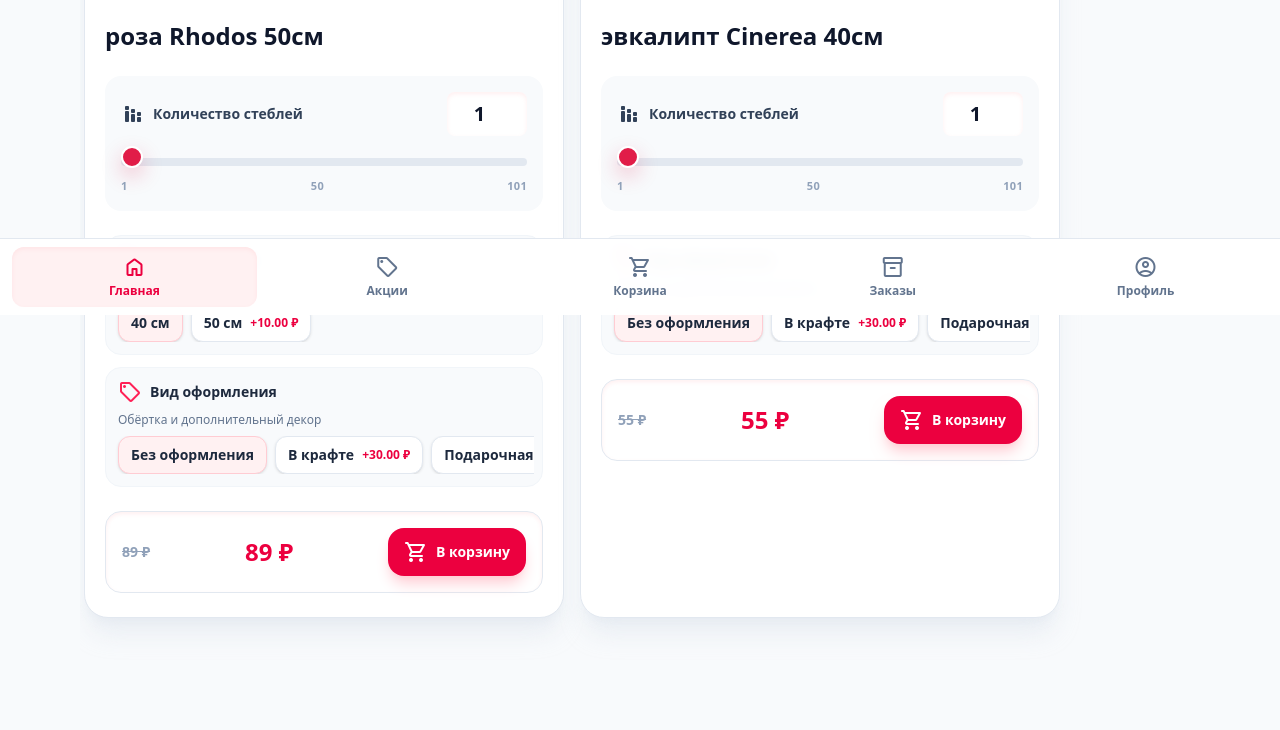
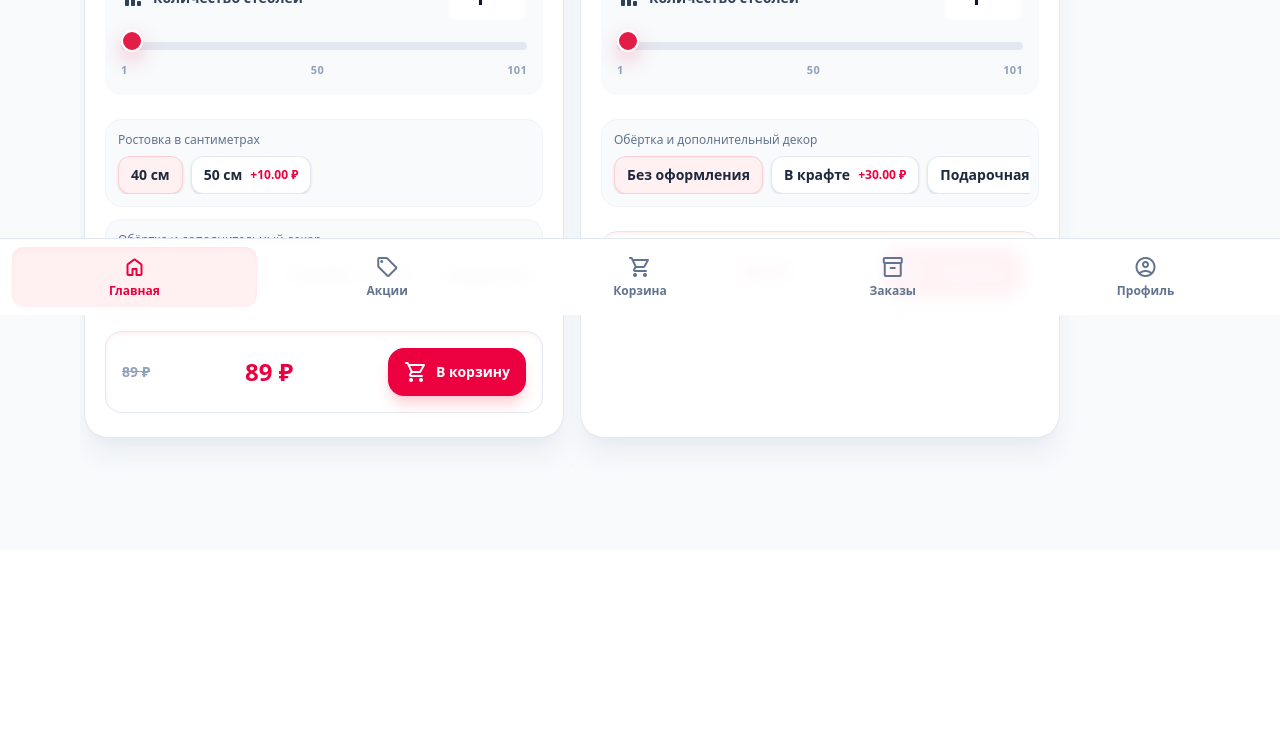
Before and after one commit to uran124/bunch, a PHP site: page / in a window 1280 px wide. Shown: the part 485-1215 px from the top of the page. After the commit the page ends 944 px from the top, so only its background shows below. Run offline with PHP 8.4, Linux system fonts and the light colour scheme; data comes from the database, SQL or seed files in the repository.

Commit message:
Update home.php

```diff
--- a/app/views/home.php
+++ b/app/views/home.php
@@ -3,8 +3,8 @@
 /** @var array $pageMeta */
 ?>
 
-<div class="space-y-6 sm:space-y-8">
-    <section class="space-y-2">
+<div class="space-y-0 sm:space-y-8">
+    <section class="hidden space-y-2">
         <p class="hidden text-xs uppercase tracking-[0.2em] text-slate-500 sm:block">Главная</p>
         <div class="flex items-center justify-between">
             <h1 class="text-xl font-bold tracking-tight text-slate-900 sm:text-2xl">Свежая подборка</h1>
@@ -120,7 +120,7 @@
                                             data-applies-to="<?php echo htmlspecialchars($attribute['applies_to'] ?? 'stem', ENT_QUOTES, 'UTF-8'); ?>"
                                             data-selected-delta="0"
                                         >
-                                            <div class="flex items-center justify-between gap-2 text-sm font-semibold text-slate-800">
+                                            <div class="hidden flex items-center justify-between gap-2 text-sm font-semibold text-slate-800">
                                                 <span class="inline-flex items-center gap-2">
                                                     <span class="material-symbols-rounded text-base text-rose-500">sell</span>
                                                     <?php echo htmlspecialchars($attribute['name'], ENT_QUOTES, 'UTF-8'); ?>
```
